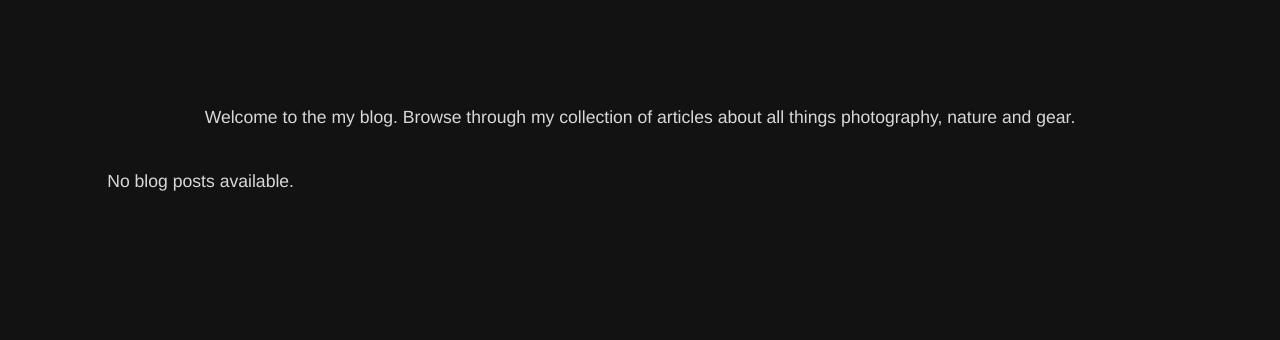
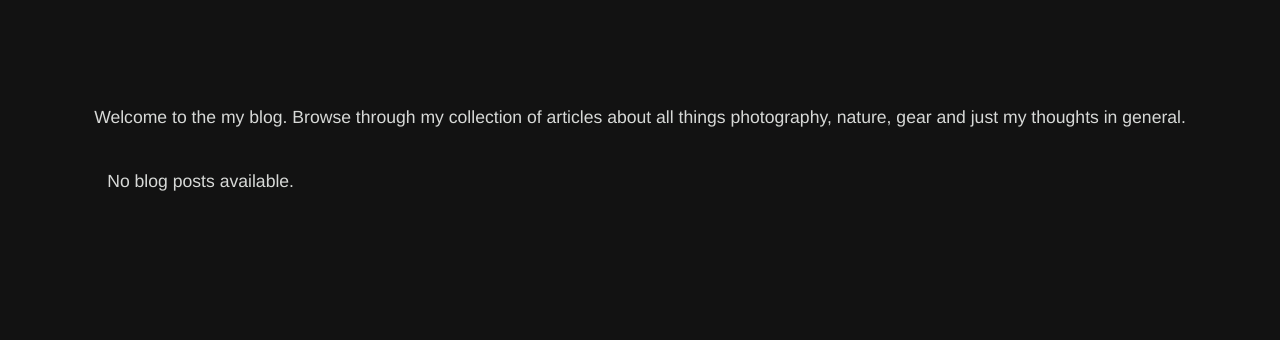
Before and after one commit to jboyd8/jamieboydphotography, a Django app: page /blog/blogs in a window 1280 px wide. Shown: the part 80-420 px from the top of the page. Run offline with Django 3.2, Linux system fonts and the light colour scheme; data that the repository does not hold is empty; some libraries are stand-ins or nearby versions.

Commit message:
fix: changed text

```diff
--- a/templates/blog/blogs.html
+++ b/templates/blog/blogs.html
@@ -11,7 +11,7 @@
     <div class="row gallery-text">
         <div class="col-12">
             <p>Welcome to the my blog. Browse through my collection of articles about all things photography,
-            nature and gear.</p>
+            nature, gear and just my thoughts in general.</p>
         </div>
     </div>
     <div class="row blogs-row">
```
